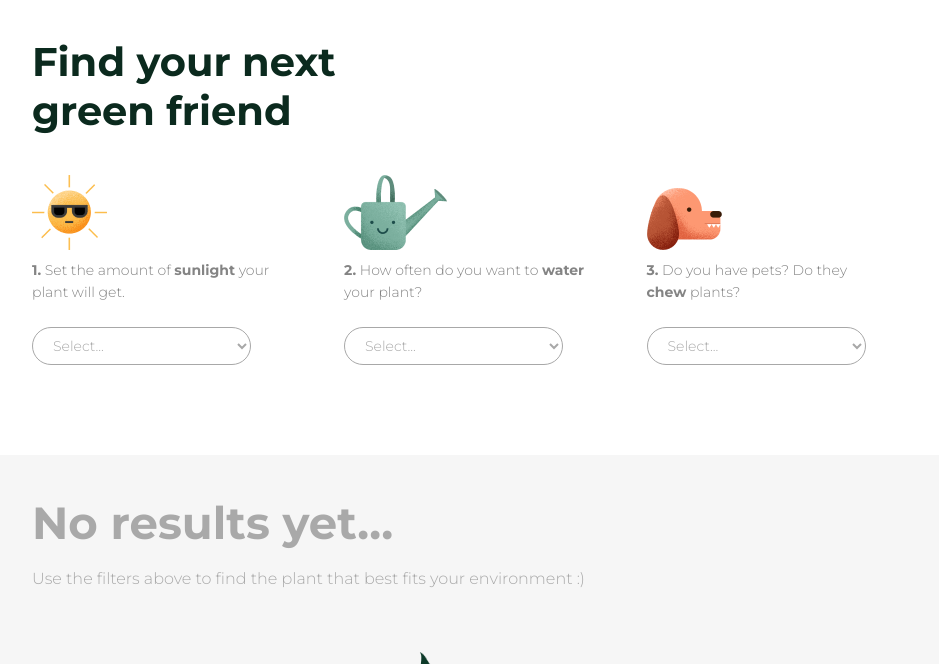
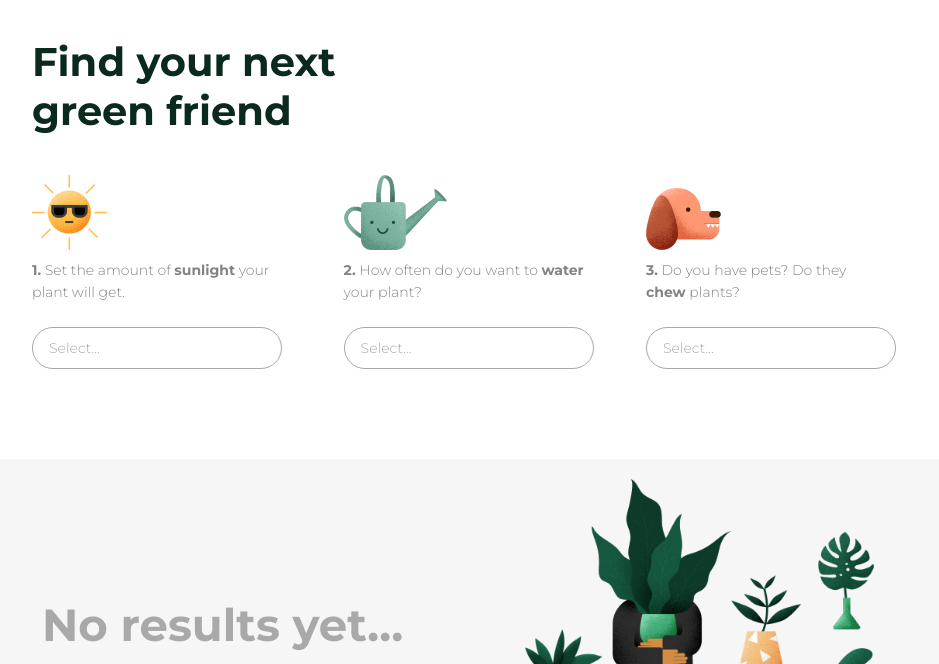
Before and after one commit to charleslcsantos/test-green-thumb, a website with bundled scripts: page index.html in a window 1280 px wide. Shown: the part 64-728 px from the top of the page, without its empty margins (164-1103 px from the left). Built offline with nearby package versions, Linux system fonts and the light colour scheme; files whose address does not match are found by name.

Commit message:
adjusted desktop style

```diff
--- a/assets/js/Plants.js
+++ b/assets/js/Plants.js
@@ -85,6 +85,7 @@ function renderNoResultComponent() {
   return `
   <div class="no-results">
     <div class="container">
+      <div class="no-results__content">
         <h2 class="no-results__title">No results yet…</h2>
         <p class="no-results__note">
           Use the filters above to find the plant that best fits your
@@ -92,6 +93,7 @@ function renderNoResultComponent() {
         </p>
       </div>
       <img class="no-results__pic" src="./assets/img/no-results.png" alt="No results illustration" />
+    </div>
   </div>
 `;
 }
--- a/assets/scss/main.scss
+++ b/assets/scss/main.scss
@@ -19,14 +19,14 @@ strong {
   margin: 0 auto;
 
   @include min-tablet-size {
-    width: 95%;
+    width: 85%;
   }
   @include min-desktop-medium-size {
     width: 968px;
   }
-  @include min-desktop-large-size {
-    width: 1260px;
-  }
+  // @include min-desktop-large-size {
+  //   width: 1260px;
+  // }
 }
 
 .section-form {
@@ -38,7 +38,9 @@ strong {
 
 .section-result {
   .container {
-    padding: 40px 30px 10px 40px;
+    @include min-desktop-size {
+      padding: 40px 30px 100px 40px;
+    }
   }
 }
 
@@ -67,6 +69,7 @@ strong {
     flex-direction: row;
     align-items: flex-end;
     padding-bottom: 80px;
+    justify-content: space-between;
   }
 }
 
@@ -74,7 +77,7 @@ strong {
   margin-bottom: 50px;
   @include min-desktop-size {
     margin-bottom: 0;
-    margin-right: 20px;
+    margin-right: 30px;
   }
   &__pic {
     margin-bottom: 0.2rem;
@@ -94,20 +97,27 @@ strong {
 
   &__input {
     position: relative;
-    max-width: 219px;
+    max-width: 250px;
+
+    border: 1px solid #a8a8a8;
+    box-sizing: border-box;
+    border-radius: 50px;
+    width: 100%;
+    background: transparent;
+
     select {
-      border: 1px solid #a8a8a8;
-      box-sizing: border-box;
-      border-radius: 19px;
       width: 100%;
+      padding: 0.4rem 1rem;
+      color: #a8a8a8;
+      -webkit-appearance: none;
+      -moz-appearance: none;
       font-family: Montserrat;
       font-style: normal;
       font-weight: 300;
       font-size: 14px;
       line-height: 27px;
-      padding: 0.5rem 1rem;
+      border: none;
       background: transparent;
-      color: #a8a8a8;
     }
     &::after {
       content: "";
@@ -123,6 +133,9 @@ strong {
 }
 
 .no-results {
+  &__content {
+    padding: 40px 30px 0;
+  }
   &__title {
     font-family: Montserrat;
     font-style: normal;
@@ -141,6 +154,7 @@ strong {
     line-height: 27px;
     color: #a9a9a9;
     margin-bottom: 50px;
+    max-width: 240px;
   }
 
   &__pic {
@@ -149,16 +163,27 @@ strong {
     display: block;
     max-width: 442px;
   }
+
+  @include min-desktop-size {
+    .container {
+      display: flex;
+      align-items: center;
+      padding: 20px;
+    }
+  }
 }
 
 .result {
-  margin-bottom: 40px;
   padding: 0 0.5rem;
 }
 
 .result-list {
   &__pic {
     margin-top: 10px;
+
+    @include min-desktop-size {
+      width: 158px;
+    }
   }
 
   &__title {
@@ -170,6 +195,11 @@ strong {
     color: #0c261c;
     margin-top: 15px;
     margin-bottom: 34px;
+    @include min-desktop-size {
+      font-size: 55px;
+      line-height: 67px;
+      margin-bottom: 68px;
+    }
   }
 
   &__items {
@@ -179,6 +209,15 @@ strong {
     padding-left: 15px;
     padding-right: 15px;
     padding-bottom: 40px;
+
+    @include min-desktop-size {
+      display: grid;
+      grid-template-columns: repeat(3, 1fr);
+      align-items: center;
+      grid-gap: 34px;
+      padding: 0;
+      margin-bottom: 60px;
+    }
   }
 }
 
@@ -191,6 +230,12 @@ strong {
   max-width: 268px;
   height: 284px;
   margin-right: 20px;
+
+  @include min-desktop-size {
+    margin-bottom: 40px;
+    margin: 0 auto;
+    box-shadow: none;
+  }
 
   &__pic {
     width: 100%;
@@ -229,6 +274,7 @@ strong {
   font-size: 16px;
   line-height: 20px;
   color: #196146;
+  transition: all ease 0.2s;
   &:hover {
     background: #15573f;
     color: #fff;
```
Also changed, not shown: assets/css/main.css, assets/img/icon-pick.png. Lines whose indentation alone changed are shown as unchanged.
